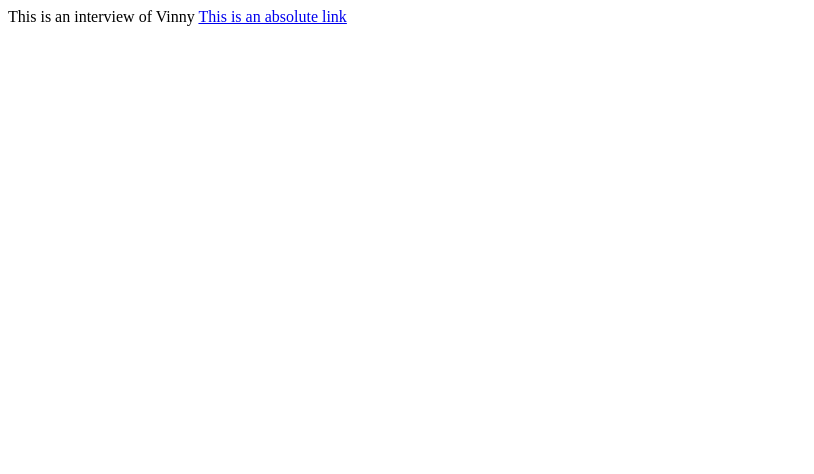
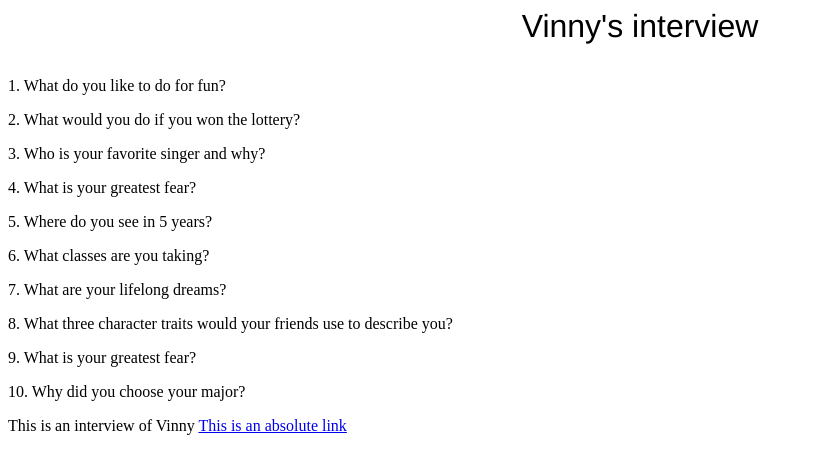
Before and after one commit to lees958/lees958.github.io, a plain HTML site: page interview.html in a window 1280 px wide. Shown: the whole page, without its empty margins (0-814 px from the left). Drawn offline with Linux system fonts and the light colour scheme.

Commit message:
interview

```diff
--- a/interview.html
+++ b/interview.html
@@ -4,7 +4,17 @@
     </head>
     <body>
         <header>
-            <font face = "Helvetica" size = "6"><p align = "center"> <Vinny's interview</p></font>
+            <font face = "Helvetica" size = "6"><p align = "center"> Vinny's interview</p></font>
+        <p> 1. What do you like to do for fun? </p>
+        <p> 2. What would you do if you won the lottery? </p>
+        <p> 3. Who is your favorite singer and why? </p>
+        <p> 4. What is your greatest fear? </p>
+        <p> 5. Where do you see in 5 years? </p>
+        <p> 6. What classes are you taking? </p>
+        <p> 7. What are your lifelong dreams? </p>
+        <p> 8. What three character traits would your friends use to describe you? </p>
+        <p> 9. What is your greatest fear? </p>
+        <p> 10. Why did you choose your major? </p>
         </header>
         This is an interview of Vinny
         <a href="http://www.newschool.edu">This is an absolute link</a>
```
